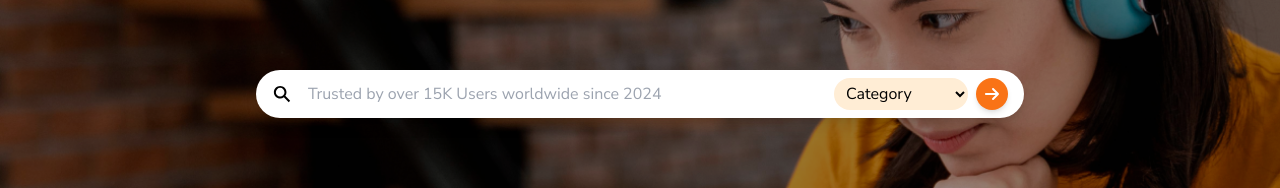
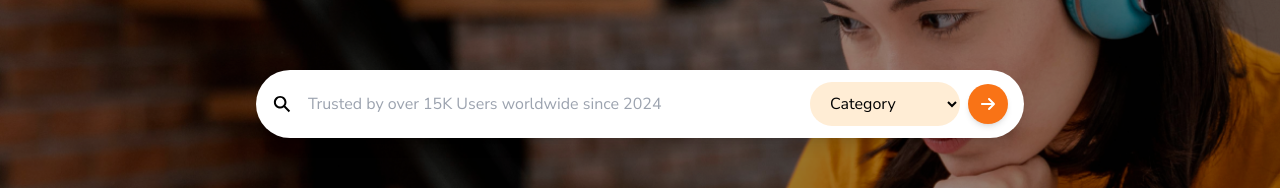
Before and after one commit to vipinqurilo/lms-f, a Next.js app: page / in a window 1280 px wide. Shown: the part 380-568 px from the top of the page. Built offline with nearby package versions, Linux system fonts and the light colour scheme.

Commit message:
fixes in hero section

```diff
--- a/src/components/home/HeroSection.jsx
+++ b/src/components/home/HeroSection.jsx
@@ -63,20 +63,20 @@ export default function HeroSection() {
 
         {/* Search Bar */}
         <div className="relative w-full md:block hidden lg:w-2/3 mt-10 md:py-8 ">
-          <div className="flex items-center bg-white rounded-full px-4 py-1 shadow-lg">
+          <div className="flex items-center bg-white rounded-full px-4 py-3 shadow-lg">
             <IoSearchSharp className="text-xl" />
             <input
               type="text"
               placeholder="Trusted by over 15K Users worldwide since 2024"
               className="flex-grow outline-none text-gray-600 placeholder-gray-400 px-4 py-2"
             />
-            <select className="bg-orange-100 rounded-full px-2 py-1 text-black outline-none mx-2">
+            <select className="bg-orange-100 rounded-full px-4 py-2.5 text-black outline-none mx-2">
               <option>Category</option>
               <option>Programming</option>
               <option>Design</option>
               <option>Marketing</option>
             </select>
-            <button className="bg-orange-500 hover:bg-orange-600 text-white  p-2 rounded-full shadow-md">
+            <button className="bg-orange-500 hover:bg-orange-600 text-white  p-3 rounded-full shadow-md">
               <span className="hidden sm:inline">
                 <FaArrowRight />
               </span>
```
